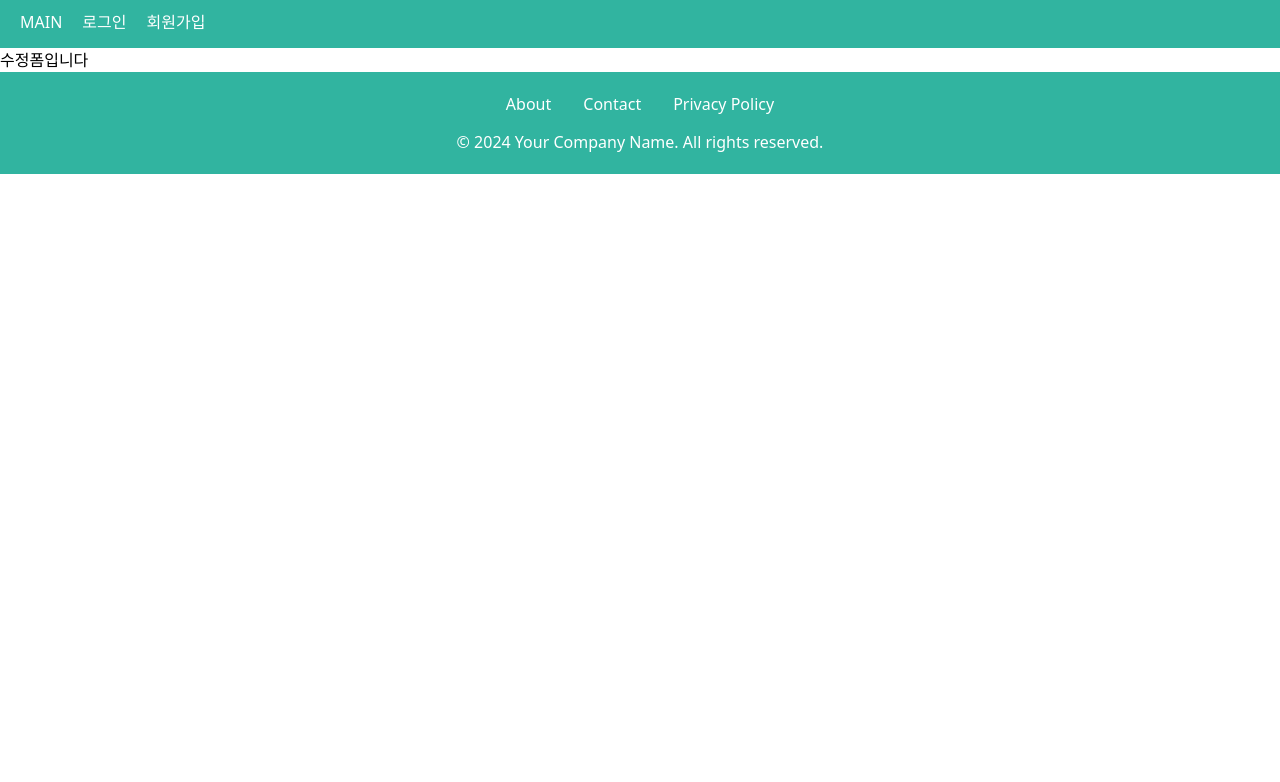
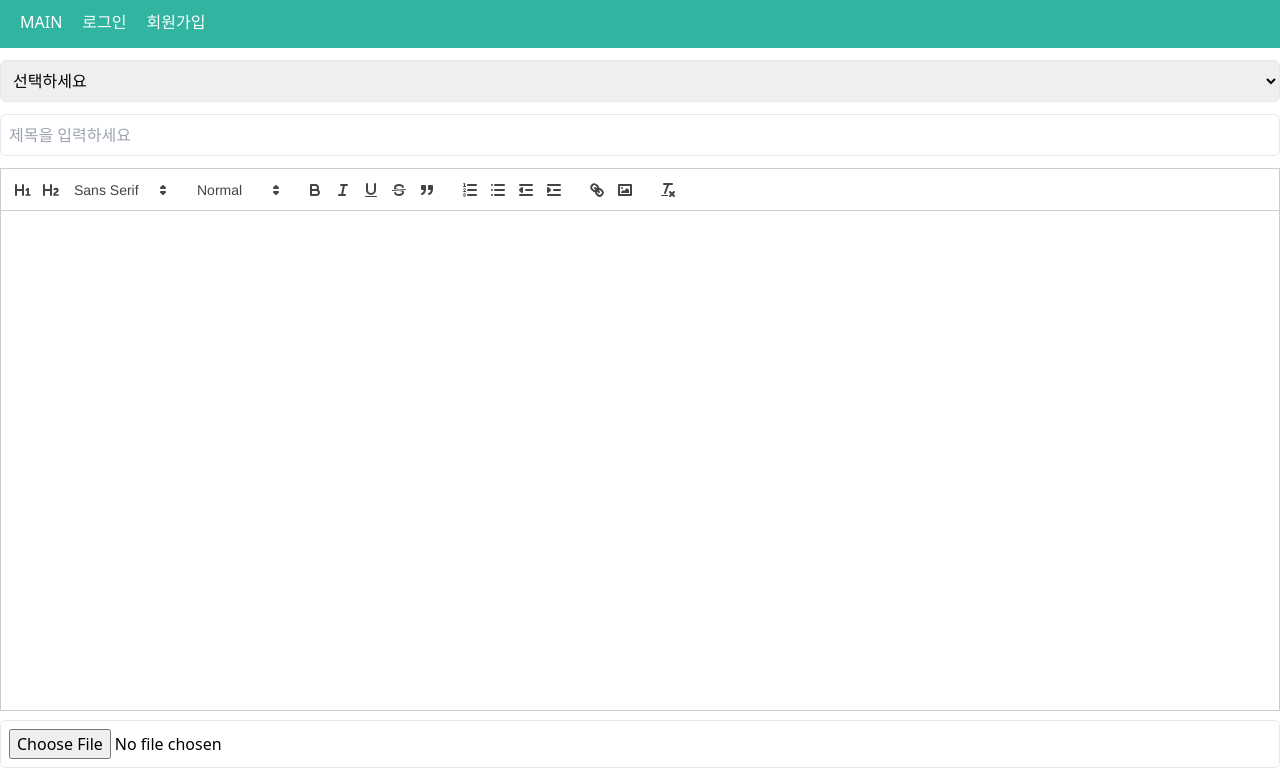
Before and after one commit to kansias/nestJS-blog-final, a Next.js app: page /post/updateForm in a window 1280 px wide. Shown: the top 782 px of the page. Built offline with nearby package versions, Linux system fonts and the light colour scheme.

Commit message:
updateForm Quill 적용

```diff
--- a/app/(post)/post/[id]/page.jsx
+++ b/app/(post)/post/[id]/page.jsx
@@ -89,7 +89,10 @@ export default function Detail({ params }) {
 
       {user && user.body[0].id === post.userId && (
         <div className="flex flex-row justify-end">
-          <button className="border p-2 bg-teal-600 rounded-md text-white hover:bg-teal-800">
+          <button
+            className="border p-2 bg-teal-600 rounded-md text-white hover:bg-teal-800"
+            onClick={() => router.push("/post/updateForm")}
+          >
             수정
           </button>
           <button
--- a/app/(post)/post/updateForm/page.jsx
+++ b/app/(post)/post/updateForm/page.jsx
@@ -1,3 +1,72 @@
+"use client";
+
+import React, { useState } from "react";
+import dynamic from "next/dynamic";
+
+// SSR 시 react-quill을 제외하기 위해 동적 import
+const ReactQuill = dynamic(() => import("react-quill"), { ssr: false });
+
+const modules = {
+  toolbar: [
+    [{ header: "1" }, { header: "2" }, { font: [] }],
+    [{ size: [] }],
+    ["bold", "italic", "underline", "strike", "blockquote"],
+    [
+      { list: "ordered" },
+      { list: "bullet" },
+      { indent: "-1" },
+      { indent: "+1" },
+    ],
+    ["link", "image"],
+    ["clean"],
+  ],
+};
+
 export default function UpdateForm() {
-  return <div>수정폼입니다</div>;
+  const [value, setValue] = useState("");
+
+  return (
+    <form>
+      <select className="w-full p-2 mt-3 border rounded-md">
+        <option value="">선택하세요</option>
+        <option value="option1">옵션 1</option>
+        <option value="option2">옵션 2</option>
+        <option value="option3">옵션 3</option>
+      </select>
+      <input
+        id="title"
+        type="text"
+        placeholder="제목을 입력하세요"
+        className="w-full p-2 mt-3 border rounded-md"
+      ></input>
+
+      <div className="mb-10 mt-3" id="content">
+        <ReactQuill
+          theme="snow"
+          value={value}
+          onChange={setValue}
+          modules={modules}
+          style={{ height: "500px" }}
+        />
+        {/* <p>Editor Content: {value}</p> */}
+      </div>
+      <div>
+        <input
+          id="file"
+          type="file"
+          onChange={(e) =>
+            console.log("e.target.files[0] = " + e.target.files[0]) ||
+            setFormData({ ...formData, file: e.target.files[0] })
+          }
+          className="w-full p-2 mt-3 border rounded-md"
+        ></input>
+      </div>
+      <button
+        type="submit"
+        className="w-1/12 bg-gray-400 hover:bg-teal-600 text-white p-2 rounded mt-4 mb-10"
+      >
+        등록
+      </button>
+    </form>
+  );
 }
--- a/app/(post)/post/writeForm/page.jsx
+++ b/app/(post)/post/writeForm/page.jsx
@@ -89,6 +89,7 @@ export default function MyEditor() {
       return;
     }
     console.log("file = " + formData.file);
+    console.log("file = " + JSON.stringify(formData.file));
 
     console.log("formData = " + JSON.stringify(formData));
     // category_id, title, content, thumbnail_file, user_id, created_at,
@@ -165,6 +166,7 @@ export default function MyEditor() {
           id="file"
           type="file"
           onChange={(e) =>
+            console.log("e.target.files[0] = " + e.target.files[0]) ||
             setFormData({ ...formData, file: e.target.files[0] })
           }
           className="w-full p-2 mt-3 border rounded-md"
--- /dev/null
+++ b/components/categorySelect.jsx
@@ -0,0 +1,33 @@
+import React, { useEffect, useState } from "react";
+import { useAuth } from "../app/util/AuthContext";
+import axios from "axios";
+
+export function CategoryList() {
+  const { user } = useAuth();
+  const userId = user && user.body[0].id;
+
+  useEffect(() => {
+    const categoryList = async () => {
+      try {
+        const res = await axios.get("/api/category/list", {
+          params: { userId },
+        });
+
+        if (res.status === 200) {
+          console.log(res.data.body);
+          setCategories(res.data.body);
+        }
+      } catch (error) {
+        if (error.response) {
+          alert(error.response.data.msg);
+        }
+      }
+    };
+
+    if (userId) {
+      categoryList();
+    }
+  }, [userId]);
+
+  return null;
+}
```
